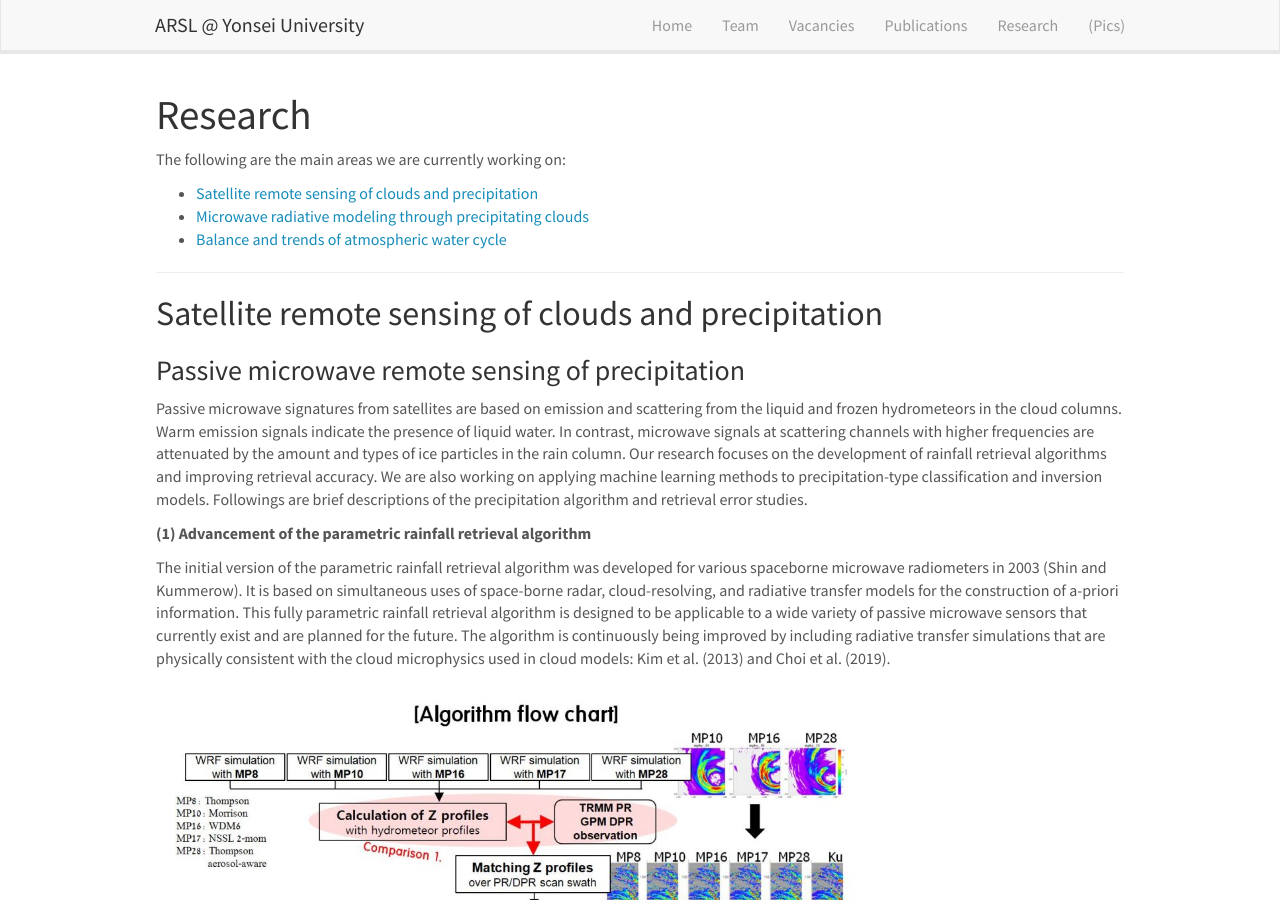
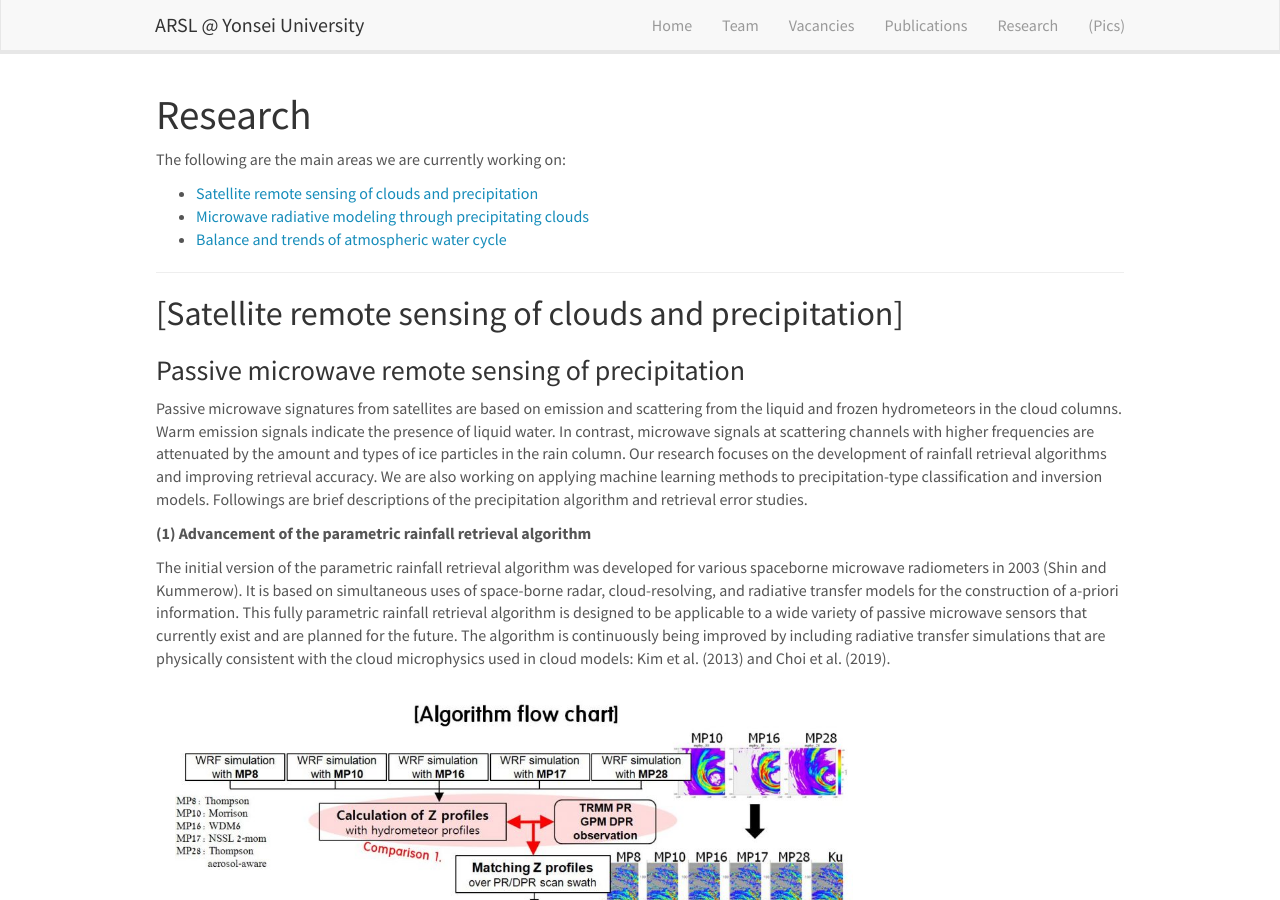
Before and after one commit to roo2003/roo2003.github.io, a Jekyll site: the page built from _pages/research.md, in a window 1280 px wide and 900 px high. Built offline with Jekyll 4.4.1, drawn with Linux system fonts in a browser that asks for light colours; nearby versions of some CDN libraries.

```diff
--- a/_pages/research.md
+++ b/_pages/research.md
@@ -16,7 +16,7 @@ The following are the main areas we are currently working on:
 
 <hr/>
 
-## Satellite remote sensing of clouds and precipitation
+## [Satellite remote sensing of clouds and precipitation]
 
 ### Passive microwave remote sensing of precipitation
 
```
